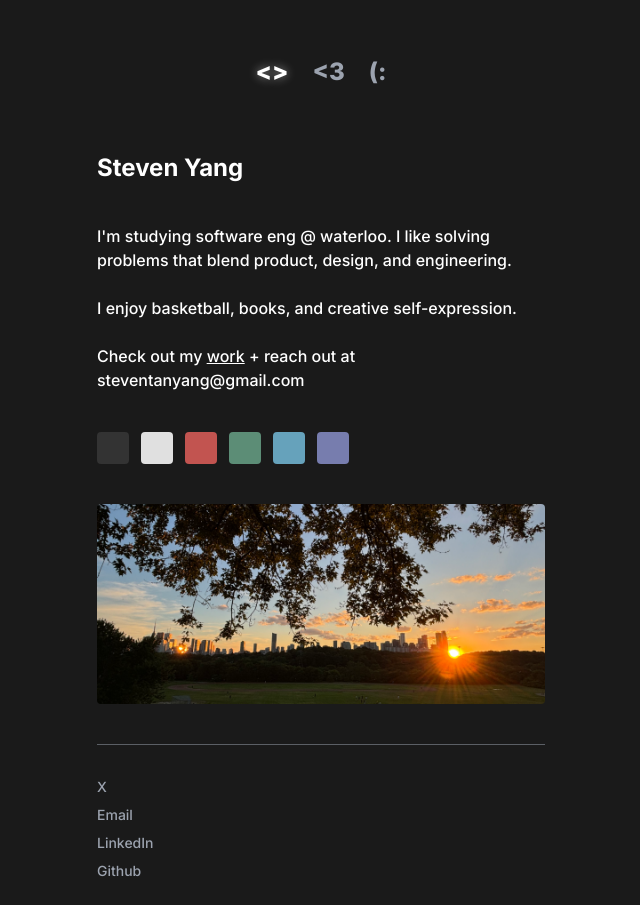
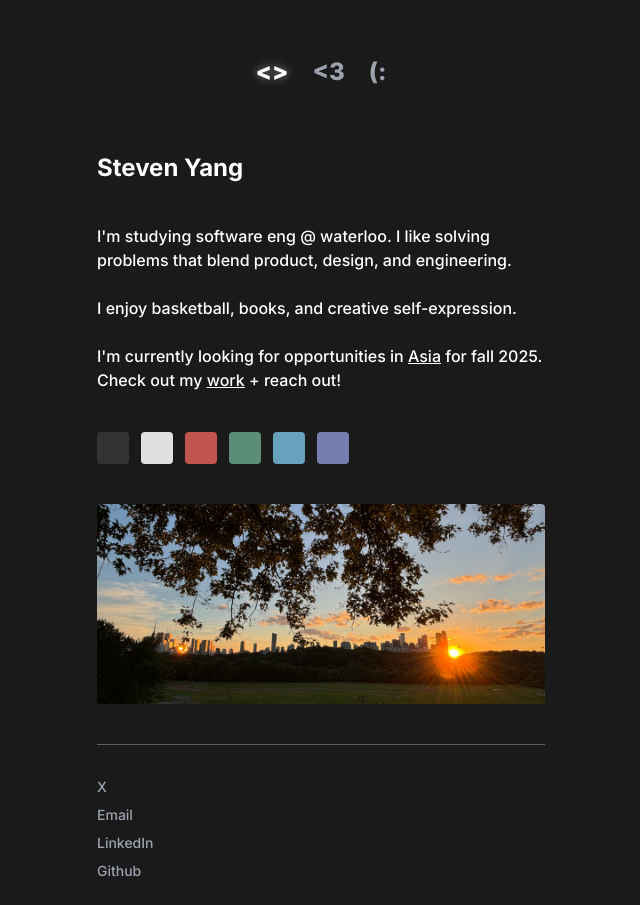
Before and after one commit to steventanyang/stevenyang, a Next.js app in the folder v2/: page / in a window 1280 px wide. Shown: the whole page, without its empty margins (319-959 px from the left). Built offline with nearby package versions, Linux system fonts and the light colour scheme.

Commit message:
description

```diff
--- a/v2/src/app/layout.tsx
+++ b/v2/src/app/layout.tsx
@@ -1,14 +1,14 @@
 import type { Metadata } from "next";
-import { Inter } from 'next/font/google';
+import { Inter } from "next/font/google";
 import "./globals.css";
-import { ThemeProvider } from './context/ThemeContext';
-import { Analytics } from '@vercel/analytics/react';
+import { ThemeProvider } from "./context/ThemeContext";
+import { Analytics } from "@vercel/analytics/react";
 
 // Initialize Inter font
 const inter = Inter({
-  subsets: ['latin'],
-  display: 'swap',
-  weight: ['500', '600', '700', '800', '900'] // Starting from medium (500) weight
+  subsets: ["latin"],
+  display: "swap",
+  weight: ["500", "600", "700", "800", "900"], // Starting from medium (500) weight
 });
 
 export const metadata: Metadata = {
@@ -24,9 +24,7 @@ export default function RootLayout({
   return (
     <html lang="en">
       <body className={inter.className}>
-        <ThemeProvider>
-          {children}
-        </ThemeProvider>
+        <ThemeProvider>{children}</ThemeProvider>
         <Analytics />
       </body>
     </html>
--- a/v2/src/app/page.tsx
+++ b/v2/src/app/page.tsx
@@ -75,6 +75,17 @@ export default function Home() {
               I enjoy basketball, books, and creative self-expression.
             </p>
             <p className="font-medium" style={{ color: themeColors.text }}>
+              I&apos;m currently looking for opportunities in{" "}
+              <Link
+                href="https://cansbridgefellowship.com/"
+                target="_blank"
+                rel="noopener noreferrer"
+                className="underline transition-colors duration-300"
+                style={{ color: themeColors.text }}
+              >
+                Asia
+              </Link>{" "}
+              for fall 2025.
               Check out my{" "}
               <Link
                 href="/work"
@@ -83,7 +94,7 @@ export default function Home() {
               >
                 work
               </Link>{" "}
-              + reach out at steventanyang@gmail.com
+              + reach out!
             </p>
           </div>
 
```
